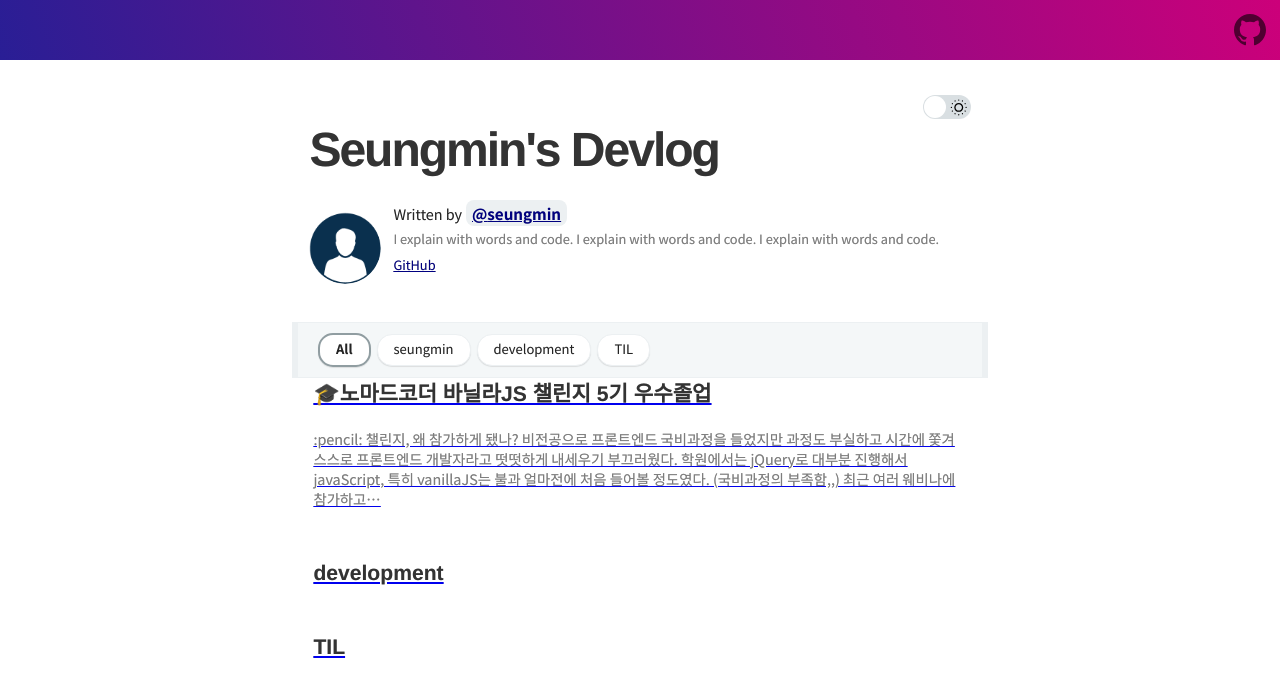
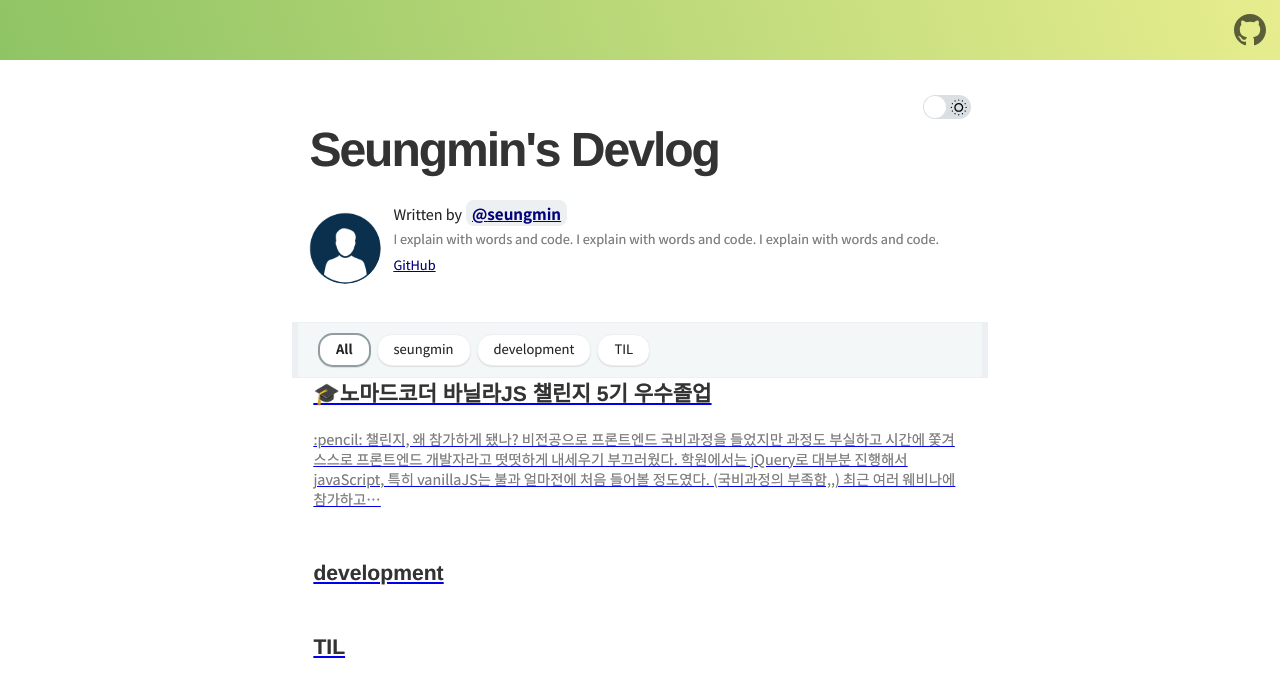
Before and after one commit to seungmin-dev/devlog, a Gatsby site: page / in a window 1280 px wide. Shown: the top 696 px of the page. Built offline with nearby package versions, Linux system fonts and the light colour scheme; Gatsby itself is replaced by a stand-in of ours; some packages are replaced by stand-ins of ours; what typography-theme-github would draw is missing.

Commit message:
Update variables.scss

```diff
--- a/src/styles/variables.scss
+++ b/src/styles/variables.scss
@@ -1,5 +1,5 @@
 // app
-$theme-gradient: linear-gradient(72deg, #291e95, #cc007a);
+$theme-gradient: linear-gradient(72deg, #8fc464, #e7ed8e);
 $top-header-text-color: #fff;
 
 /**
```
